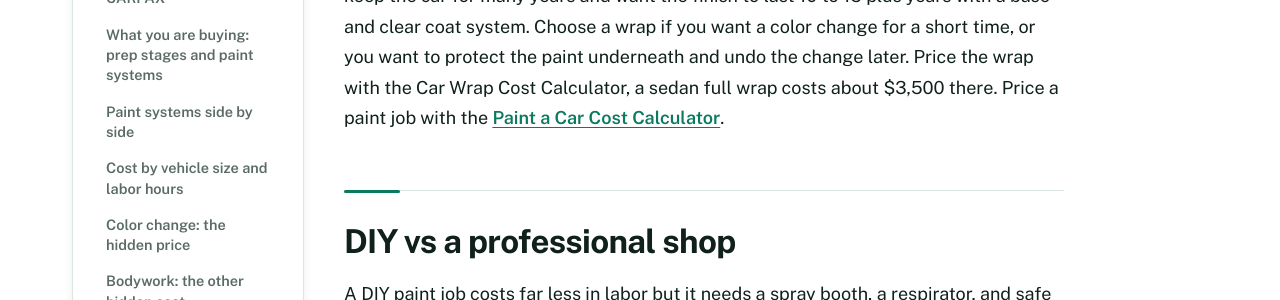
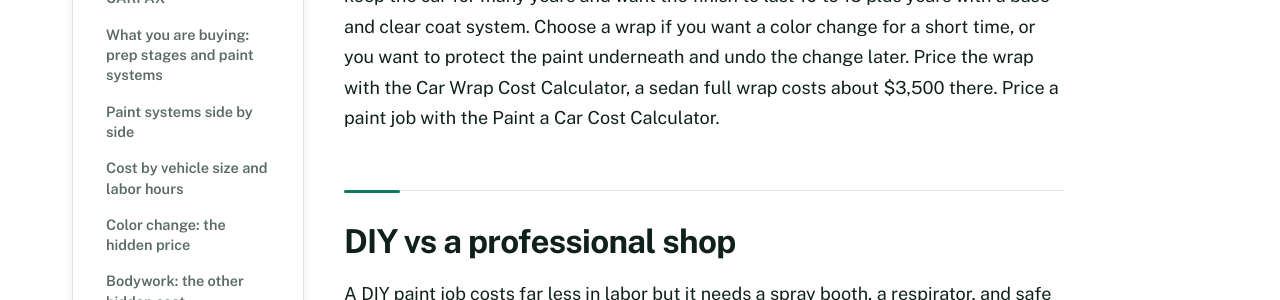
Before and after one commit to zaidmeo09-dhangal/howmuchdoesitcostusa, a Jekyll site: the page built from _posts/2026-11-14-how-much-does-it-cost-to-paint-a-car.md, in a window 1280 px wide and 900 px high, scrolled down 7643 px. Shown: the part 305-605 px from the top of the window. Built offline with Jekyll 4.4.1, drawn with Linux system fonts in a browser that asks for light colours; some web fonts are replaced; part of the change alters nothing that is shown; some of the changed text lies outside the part shown.

Commit message:
Initial deploy: add _posts/2026-11-14-how-much-does-it-cost-to-paint-a-car.md

```diff
--- a/_posts/2026-11-14-how-much-does-it-cost-to-paint-a-car.md
+++ b/_posts/2026-11-14-how-much-does-it-cost-to-paint-a-car.md
@@ -245,7 +245,7 @@ schema: |
 
 ## Paint vs wrap: how to decide
 
-<p>Paint lasts longer and a wrap is cheaper and reversible. Choose paint if you plan to keep the car for many years and want the finish to last 10 to 15 plus years with a base and clear coat system. Choose a wrap if you want a color change for a short time, or you want to protect the paint underneath and undo the change later. Price the wrap with the Car Wrap Cost Calculator, a sedan full wrap costs about $3,500 there. Price a paint job with the <a href="{{ '/paint-a-car-cost-calculator/' | relative_url }}">Paint a Car Cost Calculator</a>.</p>
+<p>Paint lasts longer and a wrap is cheaper and reversible. Choose paint if you plan to keep the car for many years and want the finish to last 10 to 15 plus years with a base and clear coat system. Choose a wrap if you want a color change for a short time, or you want to protect the paint underneath and undo the change later. Price the wrap with the Car Wrap Cost Calculator, a sedan full wrap costs about $3,500 there. Price a paint job with the Paint a Car Cost Calculator.</p>
 
 ## DIY vs a professional shop
 
```
